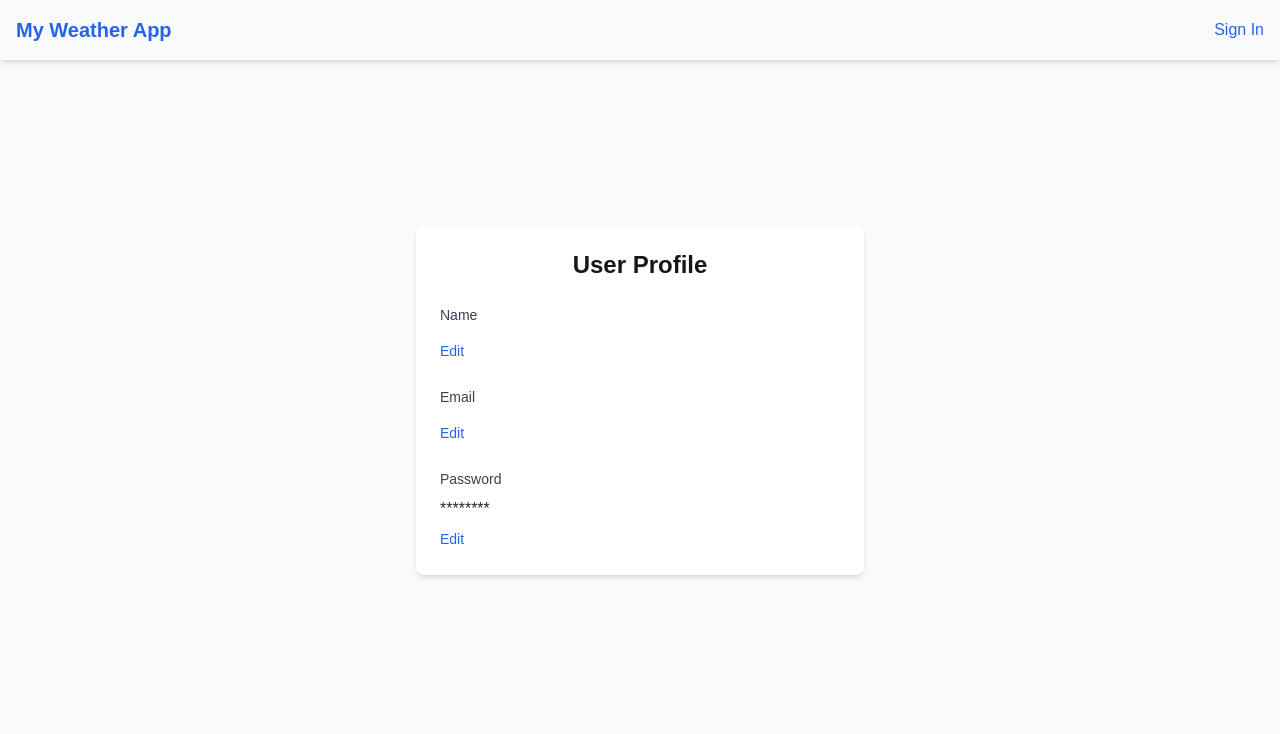
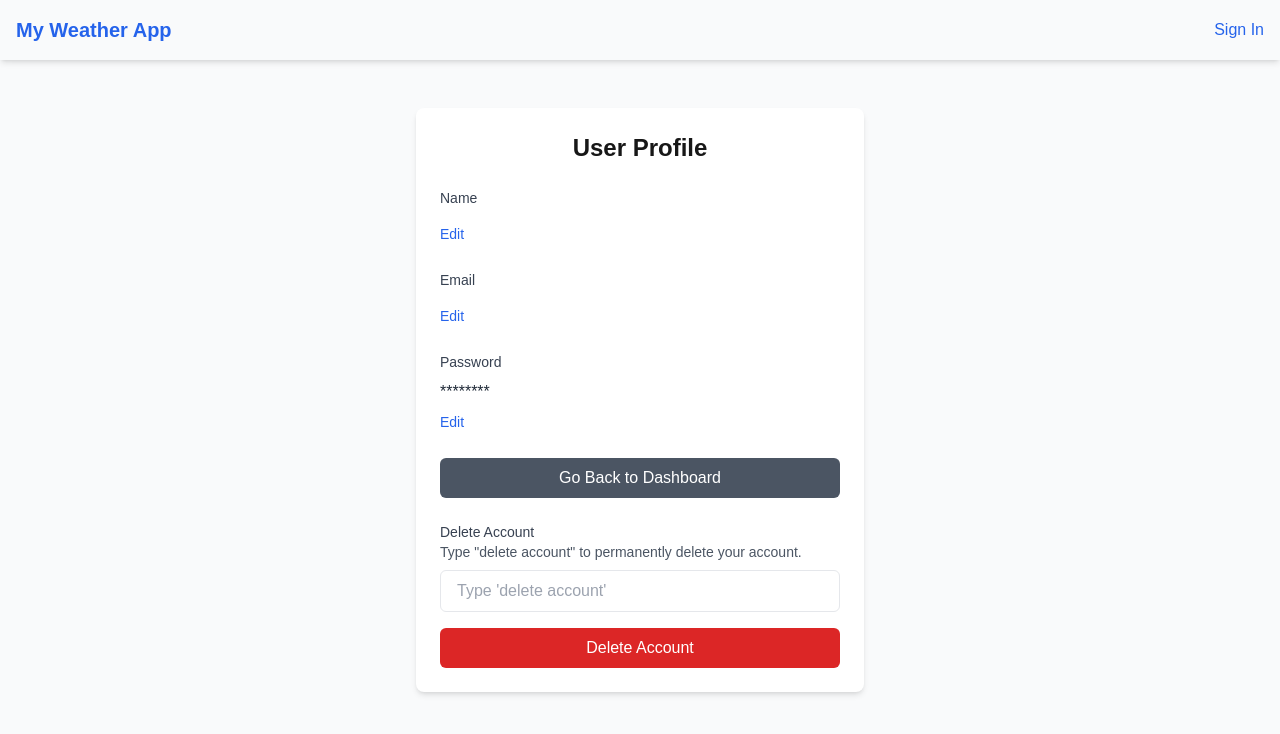
Before and after one commit to victorSauceda/weather-next, a Next.js app: page /profile in a window 1280 px wide. Shown: the top 734 px of the page. Built offline with nearby package versions, Linux system fonts and the light colour scheme; no server answers.

Commit message:
delete option

```diff
--- /dev/null
+++ b/app/api/user/delete-account/route.ts
@@ -0,0 +1,32 @@
+// /app/api/user/delete-account/route.ts
+import { NextRequest, NextResponse } from "next/server";
+import dbConnect from "../../../../lib/mongoose";
+import User from "../../../../models/User";
+
+export async function DELETE(req: NextRequest): Promise<NextResponse> {
+  const { email } = await req.json();
+
+  if (!email) {
+    return NextResponse.json({ message: "Email is required" }, { status: 400 });
+  }
+
+  try {
+    await dbConnect();
+
+    const user = await User.findOneAndDelete({ email });
+    if (!user) {
+      return NextResponse.json({ message: "User not found" }, { status: 404 });
+    }
+
+    return NextResponse.json(
+      { message: "Account deleted successfully" },
+      { status: 200 }
+    );
+  } catch (error) {
+    console.error("Error deleting account:", error);
+    return NextResponse.json(
+      { message: "Failed to delete account. Please try again." },
+      { status: 500 }
+    );
+  }
+}
--- a/app/profile/page.tsx
+++ b/app/profile/page.tsx
@@ -1,30 +1,34 @@
 "use client";
 
 import { useState } from "react";
-import { useSession } from "next-auth/react";
+import { useSession, signOut } from "next-auth/react";
+import { useRouter } from "next/navigation";
 
 export default function UserProfile() {
   const { data: session } = useSession();
+  const router = useRouter();
   const [name, setName] = useState(session?.user?.name || "");
   const [email, setEmail] = useState(session?.user?.email || "");
   const [password, setPassword] = useState("");
   const [editingField, setEditingField] = useState<string | null>(null);
   const [message, setMessage] = useState<string | null>(null);
   const [error, setError] = useState<string | null>(null);
+  const [confirmDelete, setConfirmDelete] = useState("");
+  const [deleteMessage, setDeleteMessage] = useState<string | null>(null);
 
-  // Function to toggle editing mode for a specific field
+  // Toggle editing mode for specific fields
   const toggleEditField = (field: string) => {
     setEditingField(editingField === field ? null : field);
     setMessage(null);
     setError(null);
   };
 
-  // Function to handle saving changes
+  // Handle profile update
   const handleSave = async () => {
     const res = await fetch("/api/user/update-profile", {
       method: "POST",
       headers: { "Content-Type": "application/json" },
-      body: JSON.stringify({ name, email, password: password || undefined }), // Only update password if provided
+      body: JSON.stringify({ name, email, password: password || undefined }),
     });
 
     const data = await res.json();
@@ -33,6 +37,28 @@ export default function UserProfile() {
       setEditingField(null);
     } else {
       setError(data.message || "Failed to update profile.");
+    }
+  };
+
+  // Handle account deletion
+  const handleDeleteAccount = async () => {
+    if (confirmDelete !== "delete account") {
+      setDeleteMessage("Please type 'delete account' to confirm.");
+      return;
+    }
+
+    const res = await fetch("/api/user/delete-account", {
+      method: "DELETE",
+      headers: { "Content-Type": "application/json" },
+      body: JSON.stringify({ email }),
+    });
+
+    if (res.ok) {
+      setDeleteMessage("Account deleted successfully.");
+      signOut(); // Sign out the user after deletion
+      router.push("/"); // Redirect to home or another suitable page
+    } else {
+      setDeleteMessage("Failed to delete account. Please try again.");
     }
   };
 
@@ -124,6 +150,48 @@ export default function UserProfile() {
             Save Changes
           </button>
         )}
+
+        {/* Go Back to Dashboard */}
+        <button
+          onClick={() => router.push("/dashboard")}
+          className="w-full mt-6 bg-gray-600 text-white py-2 rounded-md hover:bg-gray-700 transition"
+        >
+          Go Back to Dashboard
+        </button>
+
+        {/* Delete Account */}
+        <div className="mt-6">
+          <label className="block text-sm font-medium text-gray-700">
+            Delete Account
+          </label>
+          <p className="text-gray-600 text-sm">
+            Type "delete account" to permanently delete your account.
+          </p>
+          <input
+            type="text"
+            value={confirmDelete}
+            onChange={(e) => setConfirmDelete(e.target.value)}
+            placeholder="Type 'delete account'"
+            className="w-full px-4 py-2 border rounded-md mt-2"
+          />
+          <button
+            onClick={handleDeleteAccount}
+            className="w-full mt-4 bg-red-600 text-white py-2 rounded-md hover:bg-red-700 transition"
+          >
+            Delete Account
+          </button>
+          {deleteMessage && (
+            <p
+              className={`text-center mt-4 ${
+                deleteMessage.includes("success")
+                  ? "text-green-500"
+                  : "text-red-500"
+              }`}
+            >
+              {deleteMessage}
+            </p>
+          )}
+        </div>
       </div>
     </div>
   );
```
